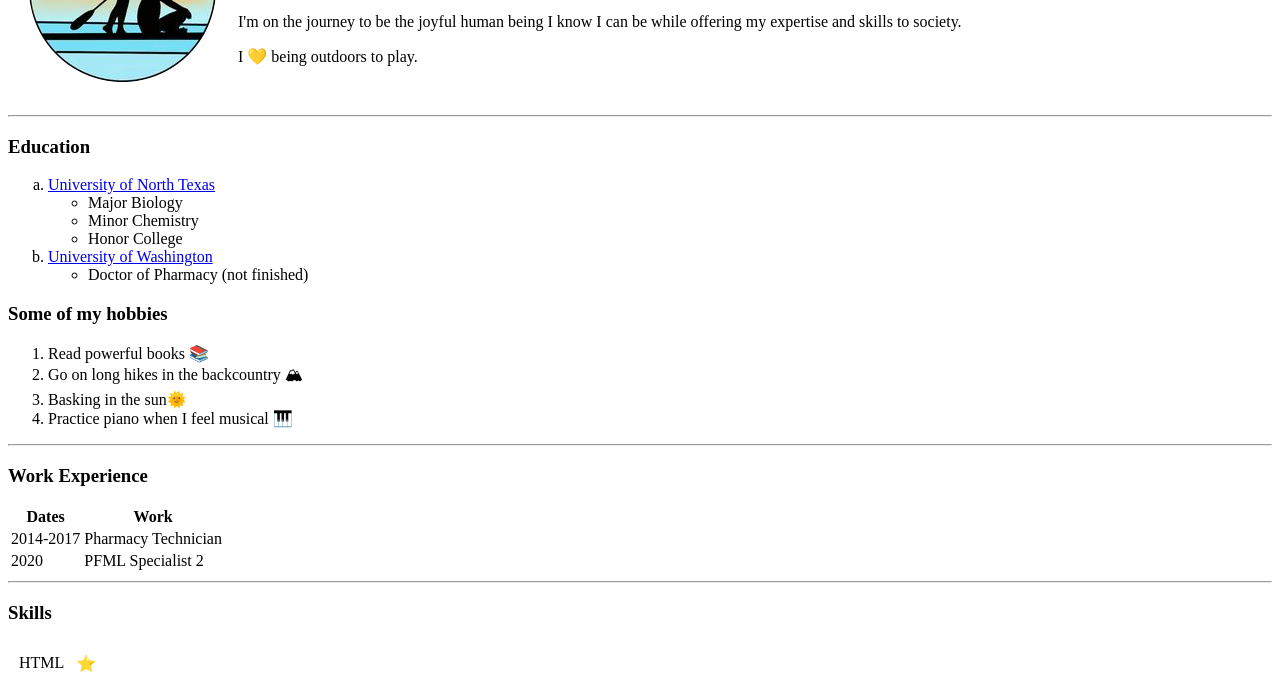
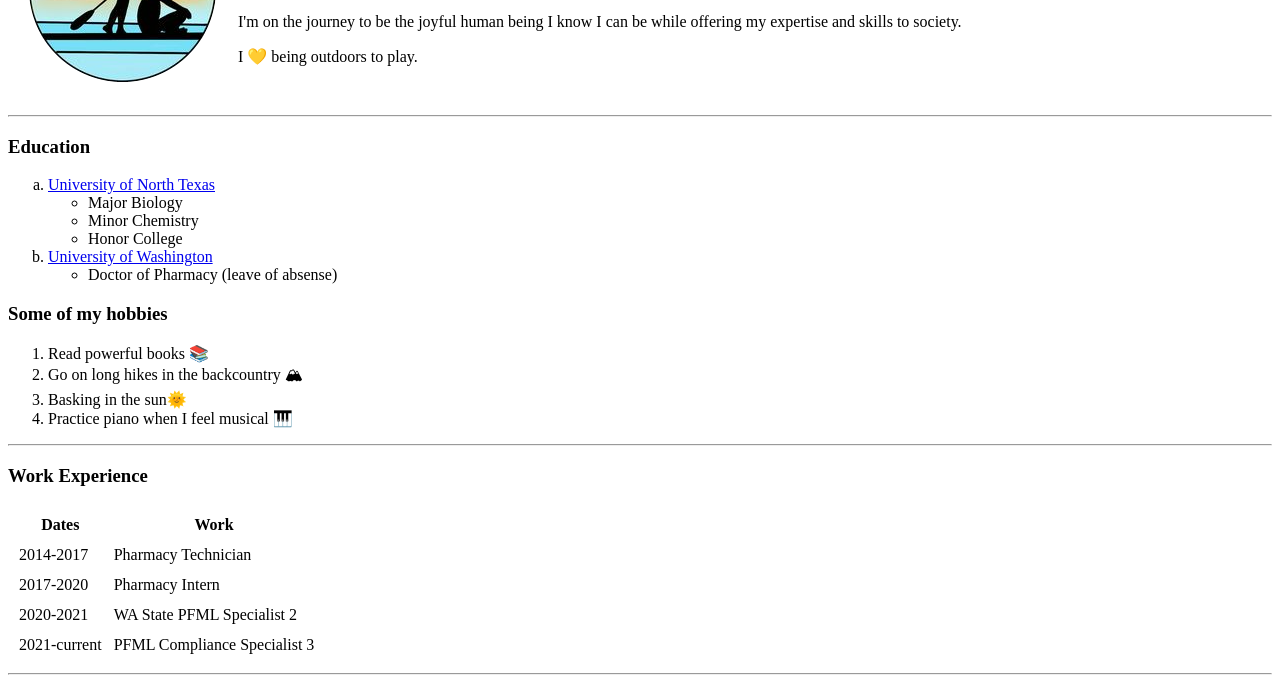
Before and after one commit to FloralFruity/CV, a plain HTML site: page index.html in a window 1280 px wide. Shown: the part 134-811 px from the top of the page. Drawn offline with Linux system fonts and the light colour scheme.

Commit message:
Update index.html

```diff
--- a/index.html
+++ b/index.html
@@ -27,7 +27,7 @@
     </ul>
     <li><a href="https://www.washington.edu/">University of Washington</a></li>
     <ul>
-      <li>Doctor of Pharmacy (not finished)</li>
+      <li>Doctor of Pharmacy (leave of absense)</li>
     </ul>
   </ol>
   <h3>Some of my hobbies</h3>
@@ -39,7 +39,7 @@
   </ol>
   <hr>
   <h3>Work Experience</h3>
-  <table>
+  <table cellspacing=10>
     <thead>
       <th>Dates</th>
       <th>Work</th>
@@ -50,8 +50,16 @@
         <td>Pharmacy Technician</td>
       </tr>
       <tr>
-        <td>2020</td>
-        <td>PFML Specialist 2</td>
+        <td>2017-2020</td>
+        <td>Pharmacy Intern</td>
+      </tr>
+      <tr>
+        <td>2020-2021</td>
+        <td>WA State PFML Specialist 2</td>
+      </tr>
+      <tr>
+        <td>2021-current</td>
+        <td>PFML Compliance Specialist 3</td>
       </tr>
     </tbody>
   </table>
@@ -60,7 +68,7 @@
   <table cellspacing="10">
     <tr>
             <td>HTML</td>
-            <td>⭐</td>
+            <td>⭐⭐</td>
     </tr>
     <tr>
             <td>CSS</td>
```
